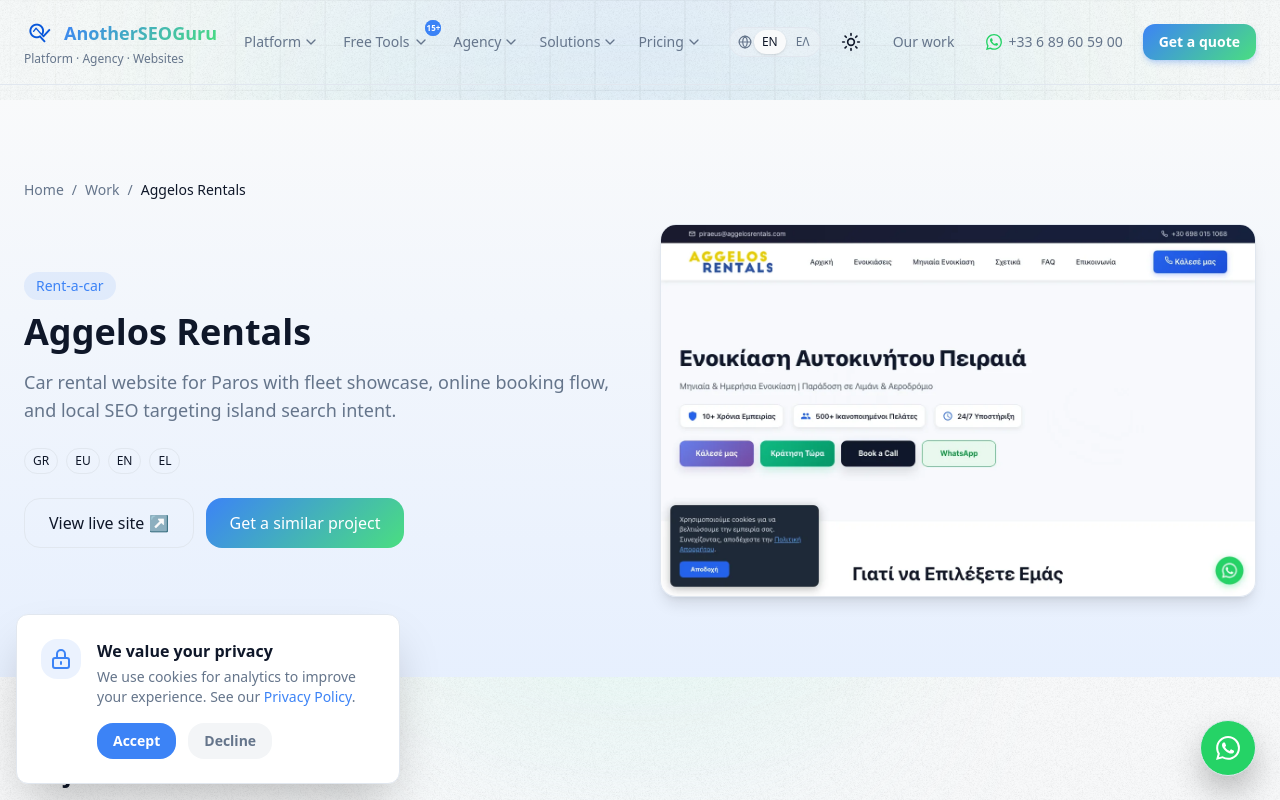
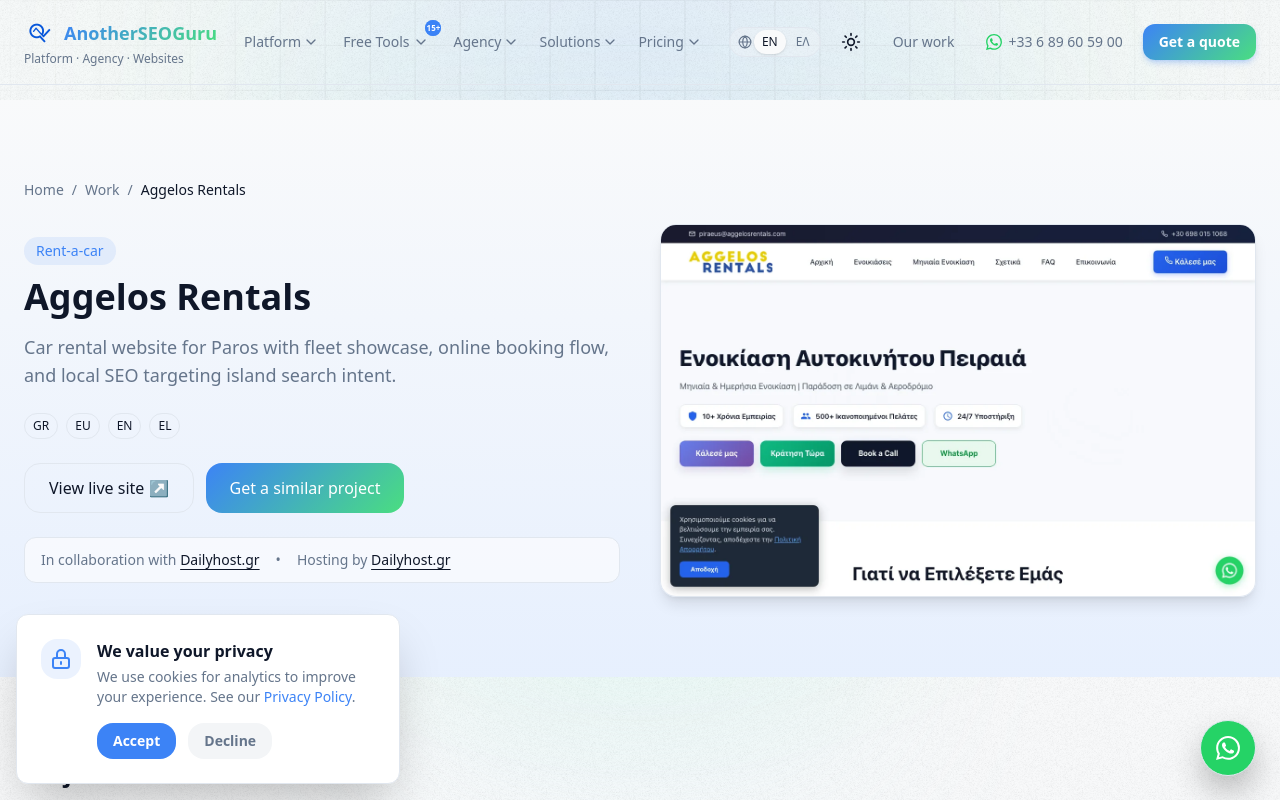
Before and after one commit to otouristas/websitecreation, a Next.js app: page /en/work/aggelos-rentals in a window 1280 px wide. Shown: the top 800 px of the page. Built offline with nearby package versions, Linux system fonts and the light colour scheme.

Commit message:
feat(websitecreation): add Dailyhost.gr collaboration and web hosting backlinks in footer and portfolio pages

```diff
--- a/src/app/[locale]/work/page.tsx
+++ b/src/app/[locale]/work/page.tsx
@@ -58,6 +58,17 @@
           <div className="container max-w-3xl">
             <h1 className="mb-4 text-4xl font-bold sm:text-5xl">{t.h1}</h1>
             <p className="text-lg text-muted-foreground">{t.desc}</p>
+            <p className="mt-4 text-sm text-muted-foreground">
+              {isEl ? "Όλα τα έργα υλοποιήθηκαν σε συνεργασία και φιλοξενούνται από την " : "All projects built in collaboration with and hosted by "}
+              <a
+                href="https://dailyhost.gr"
+                target="_blank"
+                rel="noopener noreferrer"
+                className="font-medium text-primary underline underline-offset-4 hover:text-primary/80"
+              >
+                Dailyhost.gr
+              </a>
+            </p>
           </div>
         </section>
         <section className="section">
--- a/src/components/work/WorkDetail.tsx
+++ b/src/components/work/WorkDetail.tsx
@@ -114,6 +114,31 @@
                   {isEl ? 'Ζητήστε παρόμοιο έργο' : 'Get a similar project'}
                 </Link>
               </div>
+              <div className="mt-6 flex flex-wrap items-center gap-x-4 gap-y-2 rounded-xl border border-border/80 bg-card/60 px-4 py-3 text-sm text-muted-foreground">
+                <span>
+                  {isEl ? "Σε συνεργασία με την " : "In collaboration with "}
+                  <a
+                    href="https://dailyhost.gr"
+                    target="_blank"
+                    rel="noopener noreferrer"
+                    className="font-medium text-foreground underline underline-offset-4 hover:text-primary"
+                  >
+                    Dailyhost.gr
+                  </a>
+                </span>
+                <span aria-hidden>•</span>
+                <span>
+                  {isEl ? "Φιλοξενία από την " : "Hosting by "}
+                  <a
+                    href="https://dailyhost.gr"
+                    target="_blank"
+                    rel="noopener noreferrer"
+                    className="font-medium text-foreground underline underline-offset-4 hover:text-primary"
+                  >
+                    Dailyhost.gr
+                  </a>
+                </span>
+              </div>
             </div>
             <div className="relative aspect-[16/10] overflow-hidden rounded-2xl border border-border shadow-lg">
               <PortfolioThumbnail src={project.screenshot} alt={`${project.name} homepage`} />
```
